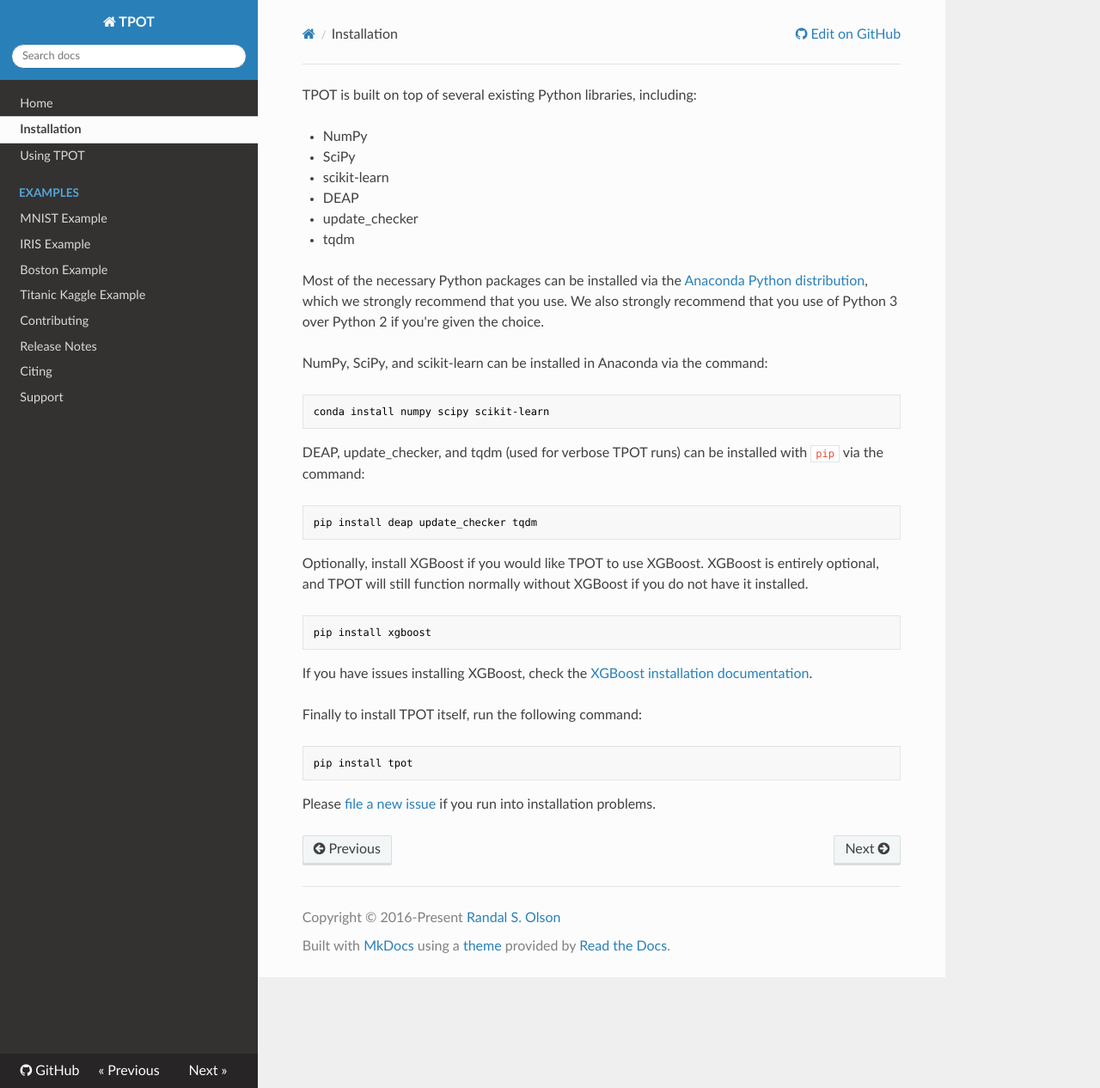
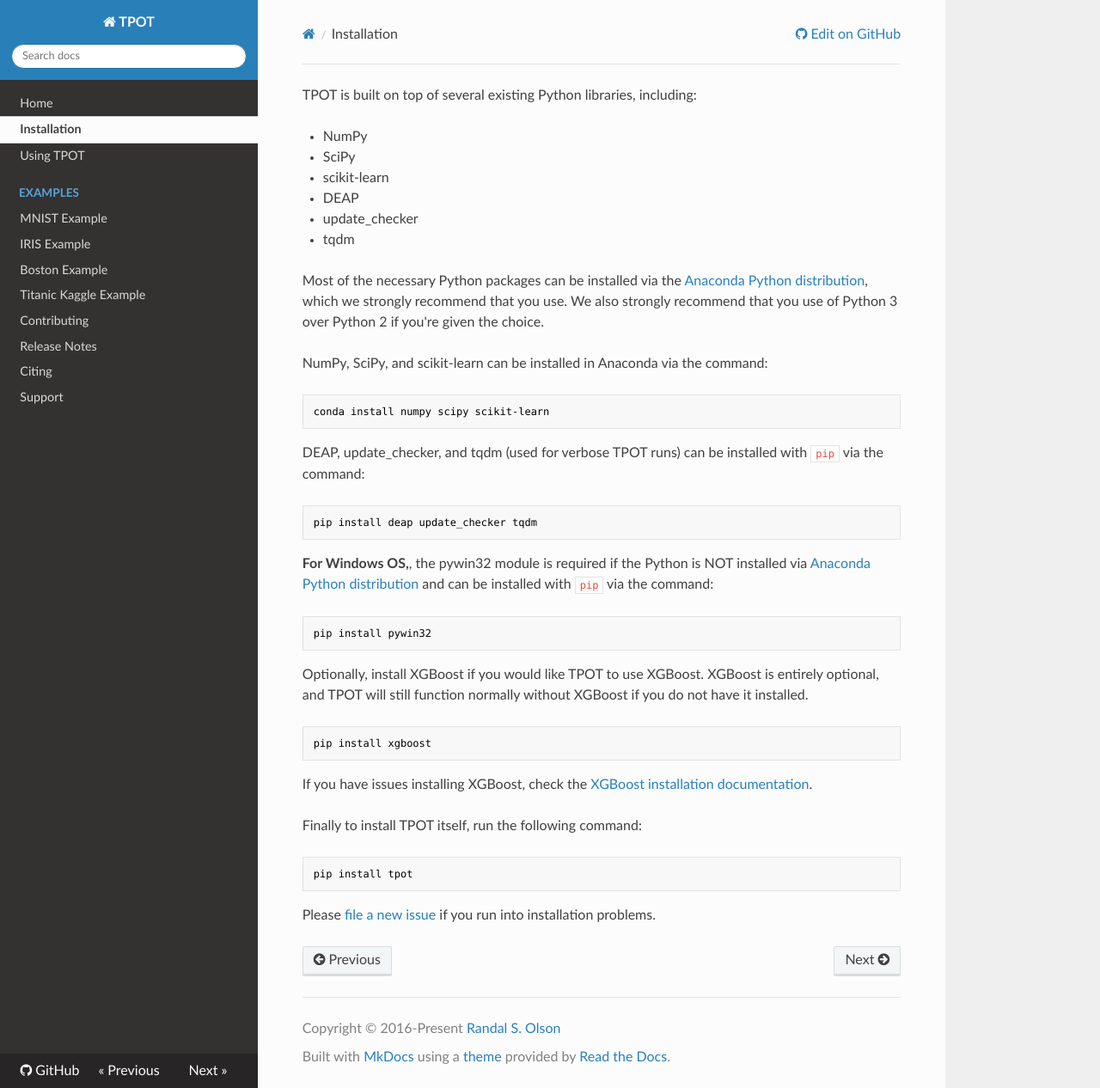
Before and after one commit to EpistasisLab/tpot, an MkDocs documentation site: the page built from docs_sources/installing.md, in a window 1280 px wide and 1266 px high. Shown: the whole window at 86% size. Built offline with MkDocs 1.6.1, drawn with Linux system fonts in a browser that asks for light colours; nearby versions of some CDN libraries; old or Windows-style settings are respelled for this version of MkDocs.

Commit message:
add doc for installing pywin32 in windows OS

````diff
--- a/docs_sources/installing.md
+++ b/docs_sources/installing.md
@@ -26,6 +26,12 @@
 pip install deap update_checker tqdm
 ```
 
+**For Windows OS,**, the pywin32 module is required if the Python is NOT installed via [Anaconda Python distribution](https://www.continuum.io/downloads) and can be installed with `pip` via the command:
+
+```Shell
+pip install pywin32
+```
+
 Optionally, install XGBoost if you would like TPOT to use XGBoost. XGBoost is entirely optional, and TPOT will still function normally without XGBoost if you do not have it installed.
 
 ```Shell
````
